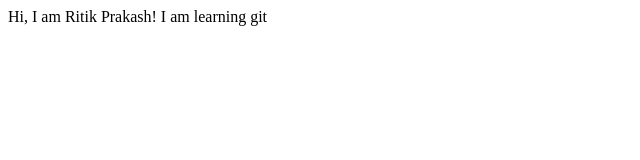
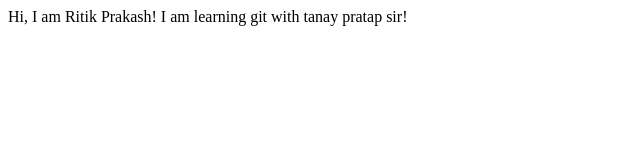
Before and after one commit to ritikprakash9/Lesson-2, a plain HTML site: page index.html in a window 1280 px wide. Shown: the whole page, without its empty margins (0-640 px from the left). Drawn offline with Linux system fonts and the light colour scheme.

Commit message:
refactor: learning git
Learning git with tanay pratap sir!

```diff
--- a/index.html
+++ b/index.html
@@ -6,6 +6,6 @@
     <title>Git hub tutorial</title>
 </head>
 <body>
-    Hi, I am Ritik Prakash! I am learning git
+    Hi, I am Ritik Prakash! I am learning git with tanay pratap sir!
 </body>
 </html>
```
